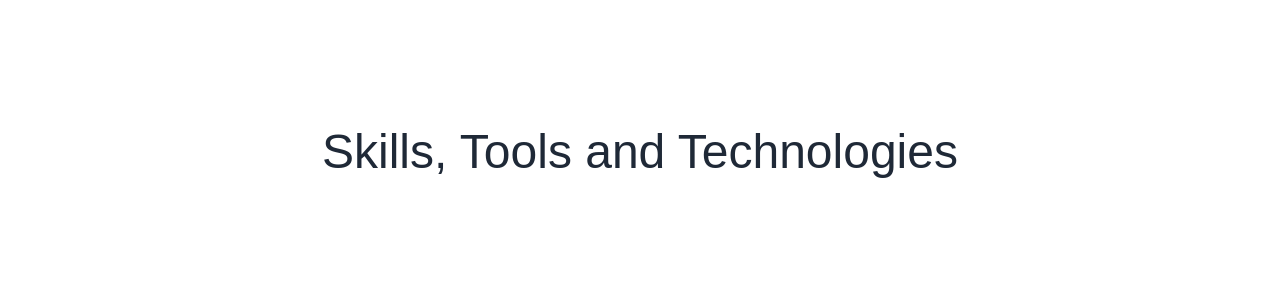
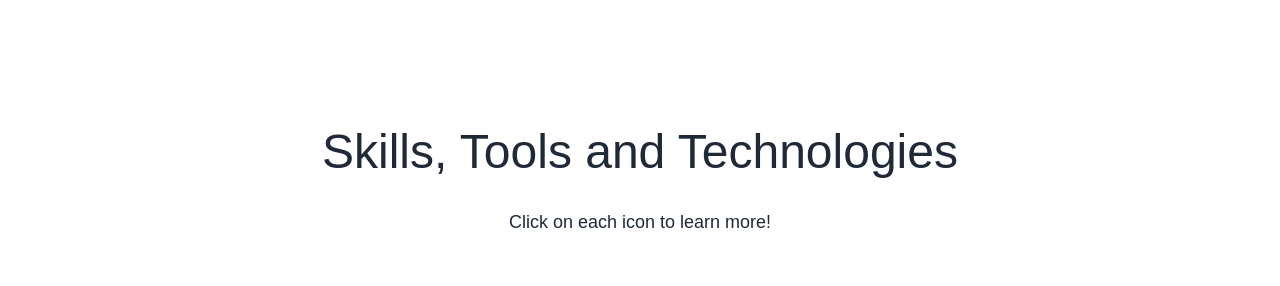
Before and after one commit to ghern5234/WebPortfolio3.0, a React (Vite) app: page /About in a window 1280 px wide. Shown: the part 900-1186 px from the top of the page. Built offline with nearby package versions, Linux system fonts and the light colour scheme; a web font is replaced by a local one.

Commit message:
more modal updates

```diff
--- a/src/components/About.jsx
+++ b/src/components/About.jsx
@@ -34,10 +34,12 @@ const About = () => {
           </p>
         </section>
 
-        <section className="flex justify-evenly m-24">
+        <section className="">
           <p className="alegreya text-5xl text-center mb-8 ">
-            {" "}
             Skills, Tools and Technologies
+          </p>
+          <p className="alegreya text-center text-lg">
+            Click on each icon to learn more!
           </p>
         </section>
 
```
